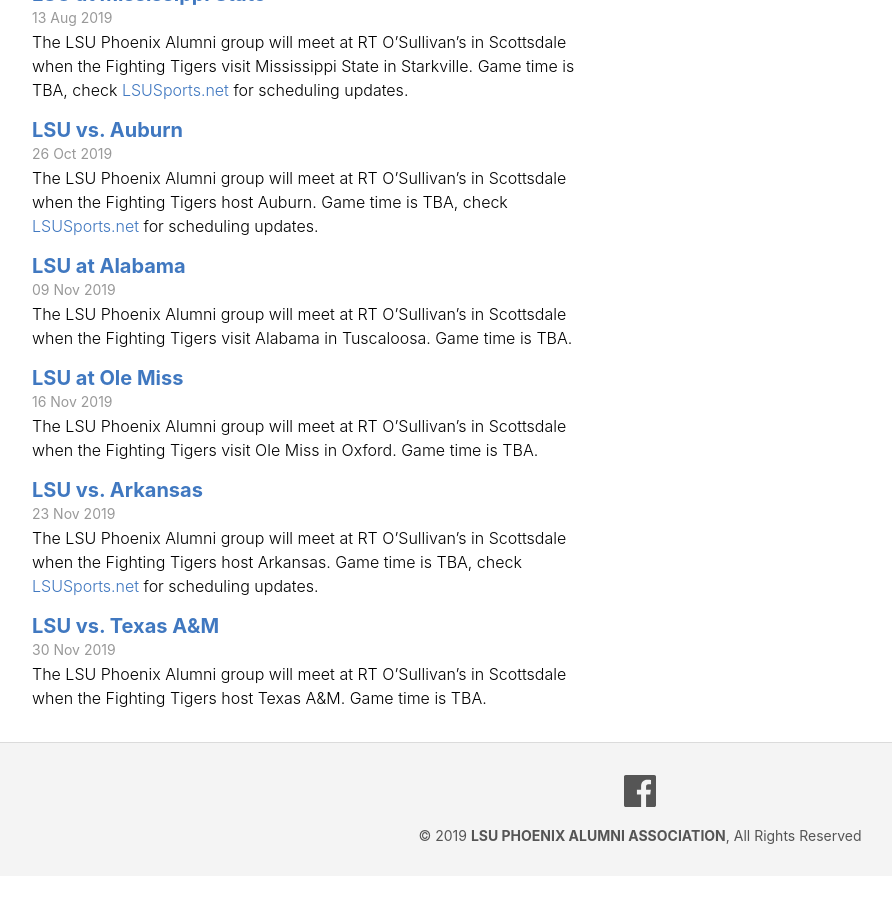
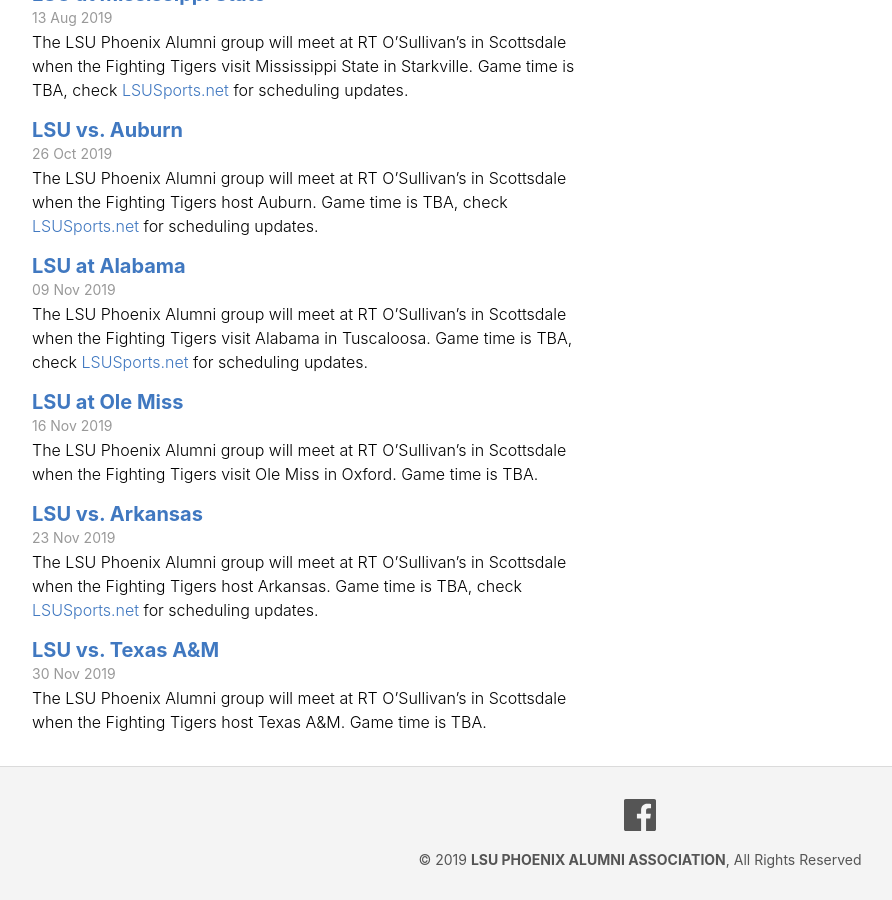
Before and after one commit to lsu-phoenix-alumni/lsu-phoenix-alumni.github.io, a Jekyll site: the page built from _pages/events.html, in a window 1280 px wide and 900 px high, scrolled down 1305 px. Shown: the whole window, without its empty margins (0-892 px from the left). Built offline with Jekyll 4.4.1, drawn with Linux system fonts in a browser that asks for light colours; before the commit the page ends 2181 px from its top, so only the background shows below that.

Commit message:
Updated Lsu At Alabama

```diff
--- a/_events/lsu-at-alabama.markdown
+++ b/_events/lsu-at-alabama.markdown
@@ -6,6 +6,6 @@
 position: 9
 ---
 
-The LSU Phoenix Alumni group will meet at RT O'Sullivan's in Scottsdale when the Fighting Tigers visit Alabama in Tuscaloosa. Game time is TBA.
+The LSU Phoenix Alumni group will meet at RT O'Sullivan's in Scottsdale when the Fighting Tigers visit Alabama in Tuscaloosa. Game time is TBA, check [LSUSports.net](http://www.lsusports.net/SportSelect.dbml?SPID=2164&SPSID=27811&DB_OEM_ID=5200&_ga=2.61742444.1994479276.1565745145-1475237789.1565745143) for scheduling updates.
 
 <iframe src="https://www.google.com/maps/embed?pb=!1m18!1m12!1m3!1d3327.8607090421488!2d-111.91242458479998!3d33.47897708076575!2m3!1f0!2f0!3f0!3m2!1i1024!2i768!4f13.1!3m3!1m2!1s0x872b0bd6e7e84a29%3A0xfffedd7400a1f039!2sR.T.\+O'Sullivans\+Sports\+Grill!5e0!3m2!1sen!2sus!4v1565217587540!5m2!1sen!2sus" width="600" height="450" frameborder="0" style="border:0" allowfullscreen></iframe>
```
